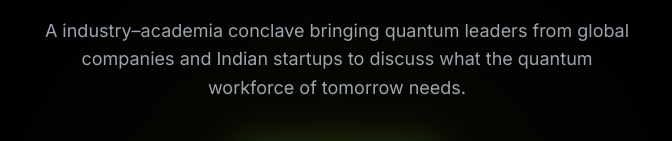
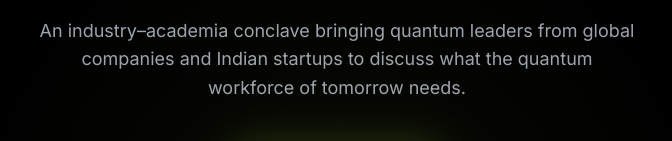
Before and after one commit to shashankg687/what-qi-wants, a plain HTML site: page index.html in a window 1280 px wide. Shown: the part 351-492 px from the top of the page, 303-975 px from the left. Drawn offline with Linux system fonts and the light colour scheme.

Commit message:
Fix typo: A -> An industry

```diff
--- a/index.html
+++ b/index.html
@@ -580,7 +580,7 @@
     <section class="hero" id="home">
         <div class="hero-badge">⚡ World Quantum Day · 14 April 2026</div>
         <h1>What <span class="accent">Quantum Industry</span><br>Wants?</h1>
-        <p class="hero-sub">A industry–academia conclave bringing quantum leaders from global companies and Indian
+        <p class="hero-sub">An industry–academia conclave bringing quantum leaders from global companies and Indian
             startups to discuss what the quantum workforce of tomorrow needs.</p>
 
         <a href="https://docs.google.com/forms/d/e/1FAIpQLSe1aIZVjgXszFCp1YIShkSt8q0JZijx7sVwE6topEyJyMMdQg/viewform?usp=dialog"
```
